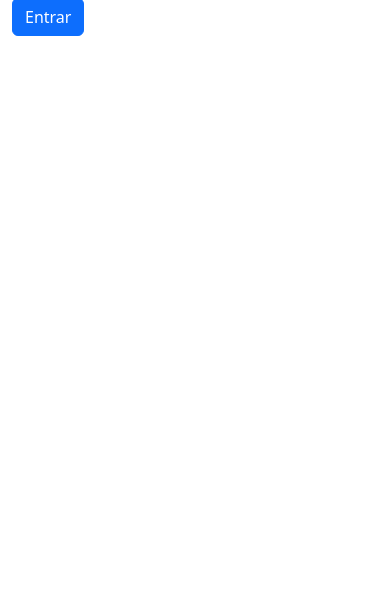
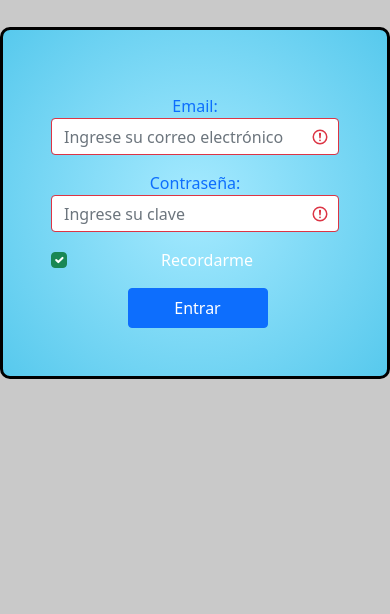
Before and after one commit to marijose0402/introducion_1_B_vespertina, a PHP site: page /login.php in a window 390 px wide; the page is wider, and only the part inside the window is pictured. Shown: the part 230-844 px from the top of that part. Run offline with PHP 8.4, Linux system fonts and the light colour scheme.

Commit message:
GRUPO 6 - LOGIN
INTEGRANTES:
- Dominic lasso
- Jennifer Chalacan

```diff
--- a/introsoft/login.php
+++ b/introsoft/login.php
@@ -1,34 +1,46 @@
 <!DOCTYPE html>
-<html>
+<html lang="es">
+
 <head>
-	<link href="https://cdn.jsdelivr.net/npm/bootstrap@5.2.0/dist/css/bootstrap.min.css" rel="stylesheet" integrity="sha384-gH2yIJqKdNHPEq0n4Mqa/HGKIhSkIHeL5AyhkYV8i59U5AR6csBvApHHNl/vI1Bx" crossorigin="anonymous">
+  <meta charset="UTF-8">
+  <meta http-equiv="X-UA-Compatible" content="IE=edge">
+  <meta name="viewport" content="width=device-width, initial-scale=1.0">
+  <title>TESTING</title>
+  <link rel="stylesheet" href="estilos.css">
+  <link href="https://cdn.jsdelivr.net/npm/bootstrap@5.0.2/dist/css/bootstrap.min.css" rel="stylesheet"
+    integrity="sha384-EVSTQN3/azprG1Anm3QDgpJLIm9Nao0Yz1ztcQTwFspd3yD65VohhpuuCOmLASjC" crossorigin="anonymous">
+</head>
 
-	<meta charset="utf-8">
-	<meta name="viewport" content="width=device-width, initial-scale=1">
-	<title>Testing</title>
-</head>
-<body>
+  <header>
+    <div class="row">
+      <div class="col col-md-3">
+        <img class="logo" src="../web/static/img/logo.png" alt="" width="" height="110">
+      </div>
+      <div class="bg-info">
+        <h1>LOGIN</h1>
+      </div>
+  </header>
+
+  <body class="body">
     <div>
-<div class="container">
-
+    <div class="container p-5 my-5 bg-dark text-white">
           <form action="proceso.php" method="post" class="was-validated">
             <div class="mb-3 mt-3">
-			    <label for="email" class="form-label">Email:</label>
+              <label for="email" class="text-primary" >Email:</label>
               <input type="email" class="form-control" id="email" placeholder="Ingrese su correo electrónico" name="email" required>
             </div>
             <div class="mb-3">
-			    <label for="pwd" class="form-label">Contraseña:</label>
+              <label for="pwd" class="text-primary">Contraseña:</label>
               <input type="password" class="form-control" id="pwd" placeholder="Ingrese su clave" name="pwd" maxlength="6" size="6" required>
             </div>
             <div class="form-check mb-3">
-
+            <input class="form-check-input" type="checkbox" value="" id="flexCheckChecked" checked>
+              Recordarme
             </div>
             <button type="submit" class="btn btn-primary">Entrar</button>
           </form>
-
     </div>
     <div>
-
     </body>
     <script src="https://cdn.jsdelivr.net/npm/bootstrap@5.2.0/dist/js/bootstrap.bundle.min.js" integrity="sha384-A3rJD856KowSb7dwlZdYEkO39Gagi7vIsF0jrRAoQmDKKtQBHUuLZ9AsSv4jD4Xa" crossorigin="anonymous"></script>
     </html>
--- a/introsoft/proceso.php
+++ b/introsoft/proceso.php
@@ -33,12 +33,12 @@
 					while($row = $result->fetch_assoc()){
 						if($usuario == $row["usuario"] && $clave == $row["clave"]){
 							//ingrese al sistema
-							echo "Leyendo de la DB... estoy dentro del sistema";
+							echo "ESTAS DENTRO DEL SISTEMA";
 							$_SESSION['nombre'] = $row['nombre'];
-							//echo '<script>location.href="index.html"</script>';
+							echo '<script>location.href="index.html"</script>';
 
 						}else{
-							echo "Leyendo de la DB....usuario o clave incorrectos";
+							echo "USUARIO O CLAVE INCORRECTOS, POR FAVOR INGRESE LOS DATOS CORRECTOS.";
 
 						}
 
--- /dev/null
+++ b/introsoft/web/css/estilos.css
@@ -0,0 +1,56 @@
+h1 {
+    color: rgb(0, 0, 0);
+    padding: 38px 200px 20px 305px;
+    font-family: 'Franklin Gothic Medium', 'Arial Narrow', Arial, sans-serif;
+}
+
+.form-label {
+    color: rgb(20, 20, 20);
+    font-size: 22px;
+    font-family:'Franklin Gothic Medium', 'Arial Narrow', Arial, sans-serif;
+}
+
+.body{
+    background-color: rgb(201, 201, 201);
+}
+
+.container {
+    text-align: center;
+    border: solid 3px rgb(0, 0, 0);
+    border-radius: 10px;
+    background: radial-gradient(circle, rgba(166,234,255,1) 0%, rgba(87,201,237,1) 100%);
+    padding: 30px;
+    margin: 140px 0px 0px 0px;
+}
+
+.form-control {
+    height: 37px;
+}
+
+
+
+.btn-primary {
+   margin: 0px 0px 0px 5px;
+    height: 40px;
+    width: 140px;
+}
+
+.logo {
+    padding: 0px 0px 0px 7px;
+}
+
+
+
+
+
+
+
+
+header {
+    background: rgb(38, 146, 196);
+}
+
+footer {
+    line-height: 1cm;
+    background: rgb(38, 146, 196);
+}
```
Also changed, not shown: introsoft/index.html (+27 -10 lines), introsoft/logo.png (added). Lines whose indentation alone changed are shown as unchanged.
